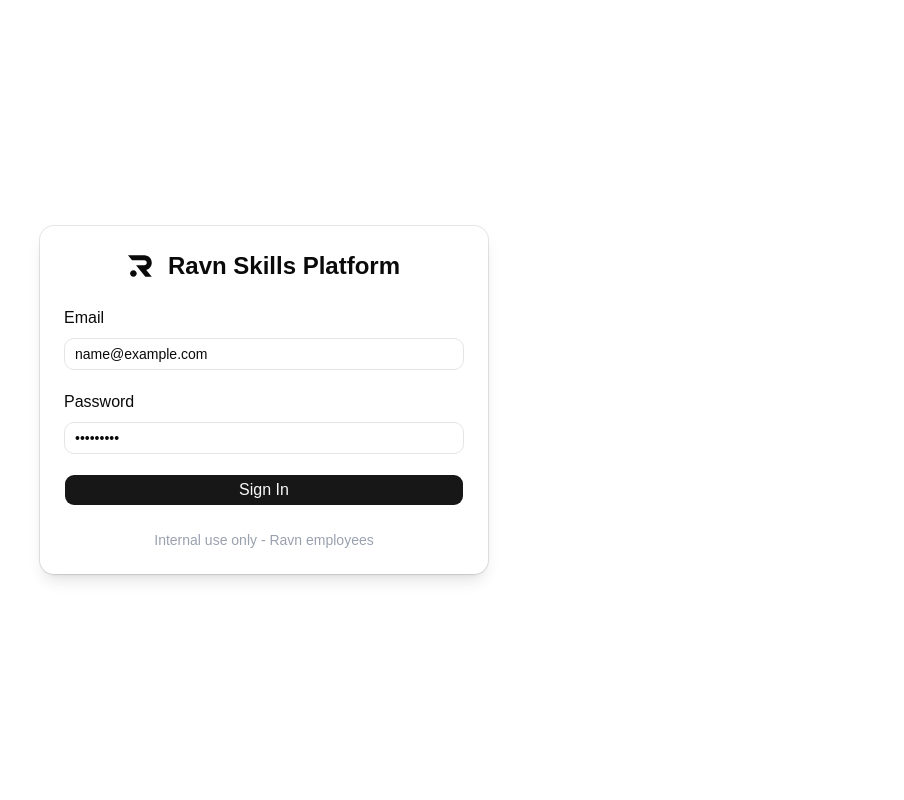
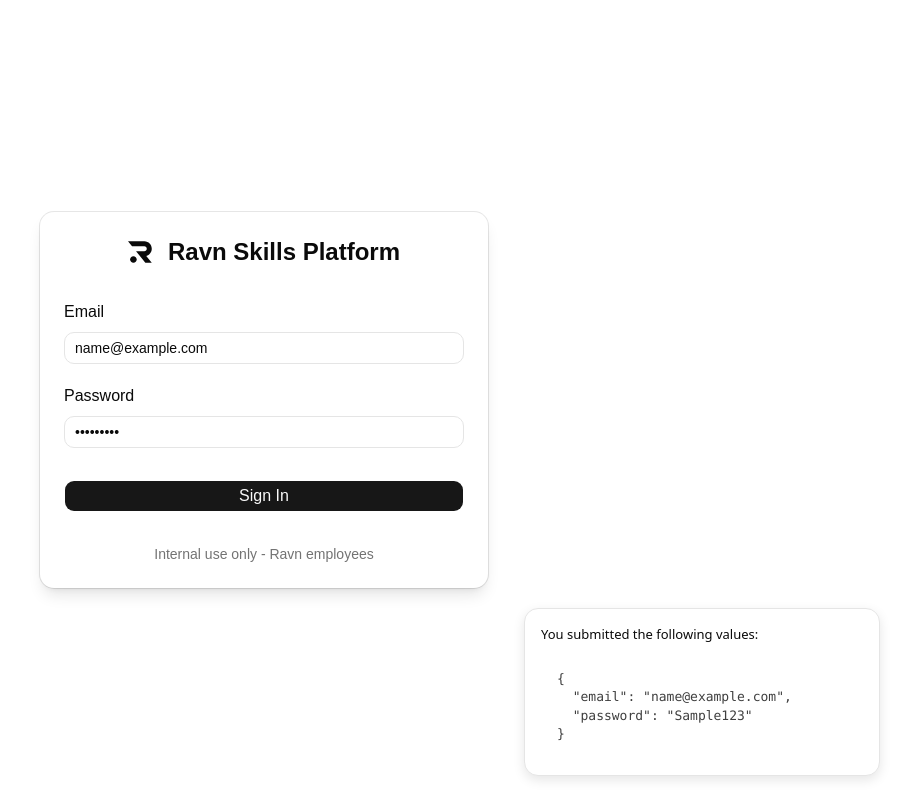
Before and after one commit to aulloa-ravn/skills-platform, a React (Vite) app in the folder apps/web/: page /login in a window 1280 px wide. Both pictures are taken after typing "name@example.com", "Sample123" into the empty fields and a click on the button "Sign In". Shown: the whole page, without its empty margins (376-1280 px from the left). Built offline with nearby package versions, Linux system fonts and the light colour scheme.

Commit message:
feat: add login with form validators and toast

```diff
--- a/apps/web/src/main.tsx
+++ b/apps/web/src/main.tsx
@@ -1,5 +1,6 @@
 import { StrictMode } from 'react'
 import ReactDOM from 'react-dom/client'
+import { Toaster } from '@/shared/components/ui/sonner'
 import reportWebVitals from './reportWebVitals.ts'
 import { App } from './app.tsx'
 import './styles.css'
@@ -11,6 +12,7 @@
   root.render(
     <StrictMode>
       <App />
+      <Toaster />
     </StrictMode>,
   )
 }
--- a/apps/web/src/modules/auth/login-screen.tsx
+++ b/apps/web/src/modules/auth/login-screen.tsx
@@ -1,4 +1,6 @@
-import { useState } from 'react'
+import { useForm } from '@tanstack/react-form'
+import { toast } from 'sonner'
+import * as z from 'zod'
 import {
   Card,
   CardContent,
@@ -7,35 +9,55 @@
 } from '@/shared/components/ui/card'
 import { Button } from '@/shared/components/ui/button'
 import { Input } from '@/shared/components/ui/input'
-import { Label } from '@/shared/components/ui/label'
 import { RavnLogoShort } from '@/shared/components/logos/ravn-logo-short'
+import {
+  Field,
+  FieldError,
+  FieldGroup,
+  FieldLabel,
+} from '@/shared/components/ui/field'
+
+const formSchema = z.object({
+  email: z.email('Invalid email address.'),
+  password: z.string().min(8, 'Password must be at least 8 characters.'),
+})
 
 export function LoginScreen() {
-  const [email, setEmail] = useState('')
-  const [password, setPassword] = useState('')
-  const [isLoading, setIsLoading] = useState(false)
-  const [error, setError] = useState('')
+  const loginForm = useForm({
+    defaultValues: {
+      email: '',
+      password: '',
+    },
+    validators: {
+      onSubmit: formSchema,
+    },
+    onSubmit: async ({ value }) => {
+      toast('You submitted the following values:', {
+        description: (
+          <pre className="bg-code text-code-foreground mt-2 w-[320px] overflow-x-auto rounded-md p-4">
+            <code>{JSON.stringify(value, null, 2)}</code>
+          </pre>
+        ),
+        position: 'bottom-right',
+        classNames: {
+          content: 'flex flex-col gap-2',
+        },
+        style: {
+          '--border-radius': 'calc(var(--radius)  + 4px)',
+        } as React.CSSProperties,
+      })
+    },
+  })
 
-  const handleSubmit = async (e: React.FormEvent) => {
+  const handleSubmit = (e: React.FormEvent) => {
     e.preventDefault()
-    setError('')
-    setIsLoading(true)
-
-    try {
-      console.log('Login attempt:', { email, password })
-      // Simulate API call
-      await new Promise((resolve) => setTimeout(resolve, 500))
-    } catch (err) {
-      setError('Invalid credentials. Please try again.')
-    } finally {
-      setIsLoading(false)
-    }
+    loginForm.handleSubmit()
   }
 
   return (
     <div className="min-h-screen flex items-center justify-center bg-background px-4 sm:px-6 lg:px-8">
       <div className="w-full max-w-md">
-        <Card className="p-4 sm:p-6 shadow-lg gap-6">
+        <Card className="p-4 sm:p-6 shadow-lg gap-8">
           <CardHeader className="flex items-center justify-center p-0 gap-4">
             <RavnLogoShort className="fill-primary h-6 w-6 dark:fill-white" />
             <CardTitle className="text-2xl font-bold">
@@ -43,60 +65,86 @@
             </CardTitle>
           </CardHeader>
           <CardContent className="p-0">
-            <form onSubmit={handleSubmit} className="space-y-4 sm:space-y-5">
-              {error && (
-                <div className="bg-destructive/10 text-destructive text-sm px-3 py-2 rounded-md border border-destructive/20">
-                  {error}
-                </div>
-              )}
-
-              {/* Email Input */}
-              <div className="space-y-2">
-                <Label htmlFor="email" className="text-sm sm:text-base">
+            <form
+              id="login-form"
+              onSubmit={handleSubmit}
+              className="space-y-4 sm:space-y-5"
+            >
+              <FieldGroup>
+                <loginForm.Field
+                  name="email"
+                  children={(field) => {
+                    const isInvalid =
+                      field.state.meta.isTouched && !field.state.meta.isValid
+                    return (
+                      <Field data-invalid={isInvalid}>
+                        <FieldLabel
+                          htmlFor={field.name}
+                          className="text-sm sm:text-base"
+                        >
                           Email
-                </Label>
+                        </FieldLabel>
                         <Input
-                  id="email"
+                          id={field.name}
+                          name={field.name}
+                          value={field.state.value}
+                          onBlur={field.handleBlur}
+                          onChange={(e) => field.handleChange(e.target.value)}
+                          aria-invalid={isInvalid}
                           placeholder="Enter your email"
-                  value={email}
-                  onChange={(e) => setEmail(e.target.value)}
-                  disabled={isLoading}
-                  required
                           className="text-sm sm:text-base"
                         />
-              </div>
-
-              {/* Password Input */}
-              <div className="space-y-2">
-                <Label htmlFor="password" className="text-sm sm:text-base">
+                        {isInvalid && (
+                          <FieldError errors={field.state.meta.errors} />
+                        )}
+                      </Field>
+                    )
+                  }}
+                />
+                <loginForm.Field
+                  name="password"
+                  children={(field) => {
+                    const isInvalid =
+                      field.state.meta.isTouched && !field.state.meta.isValid
+                    return (
+                      <Field data-invalid={isInvalid}>
+                        <FieldLabel
+                          htmlFor={field.name}
+                          className="text-sm sm:text-base"
+                        >
                           Password
-                </Label>
+                        </FieldLabel>
                         <Input
-                  id="password"
+                          id={field.name}
+                          name={field.name}
                           type="password"
+                          value={field.state.value}
+                          onBlur={field.handleBlur}
+                          onChange={(e) => field.handleChange(e.target.value)}
+                          aria-invalid={isInvalid}
                           placeholder="Enter your password"
-                  value={password}
-                  onChange={(e) => setPassword(e.target.value)}
-                  disabled={isLoading}
-                  required
                           className="text-sm sm:text-base"
                         />
-              </div>
-
-              {/* Submit Button */}
+                        {isInvalid && (
+                          <FieldError errors={field.state.meta.errors} />
+                        )}
+                      </Field>
+                    )
+                  }}
+                />
+              </FieldGroup>
+            </form>
+          </CardContent>
           <Button
             type="submit"
+            form="login-form"
             className="w-full text-sm sm:text-base"
-                disabled={isLoading}
           >
-                {isLoading ? 'Signing in...' : 'Sign In'}
+            Sign In
           </Button>
-            </form>
-
-            <p className="text-center text-sm text-gray-400 mt-6">
+          <p className="text-center text-sm text-muted-foreground">
             Internal use only - Ravn employees
           </p>
-          </CardContent>
         </Card>
       </div>
     </div>
--- /dev/null
+++ b/apps/web/src/shared/components/ui/sonner.tsx
@@ -0,0 +1,47 @@
+import { useTheme } from "next-themes"
+import { Toaster as Sonner, type ToasterProps } from "sonner"
+import { CircleCheckIcon, InfoIcon, TriangleAlertIcon, OctagonXIcon, Loader2Icon } from "lucide-react"
+
+const Toaster = ({ ...props }: ToasterProps) => {
+  const { theme = "system" } = useTheme()
+
+  return (
+    <Sonner
+      theme={theme as ToasterProps["theme"]}
+      className="toaster group"
+      icons={{
+        success: (
+          <CircleCheckIcon className="size-4" />
+        ),
+        info: (
+          <InfoIcon className="size-4" />
+        ),
+        warning: (
+          <TriangleAlertIcon className="size-4" />
+        ),
+        error: (
+          <OctagonXIcon className="size-4" />
+        ),
+        loading: (
+          <Loader2Icon className="size-4 animate-spin" />
+        ),
+      }}
+      style={
+        {
+          "--normal-bg": "var(--popover)",
+          "--normal-text": "var(--popover-foreground)",
+          "--normal-border": "var(--border)",
+          "--border-radius": "var(--radius)",
+        } as React.CSSProperties
+      }
+      toastOptions={{
+        classNames: {
+          toast: "cn-toast",
+        },
+      }}
+      {...props}
+    />
+  )
+}
+
+export { Toaster }
```
Also changed, not shown: apps/web/package.json (+8 -2 lines), 1 other file (tests, documents, lock files or other folders). Lines whose indentation alone changed are shown as unchanged.
